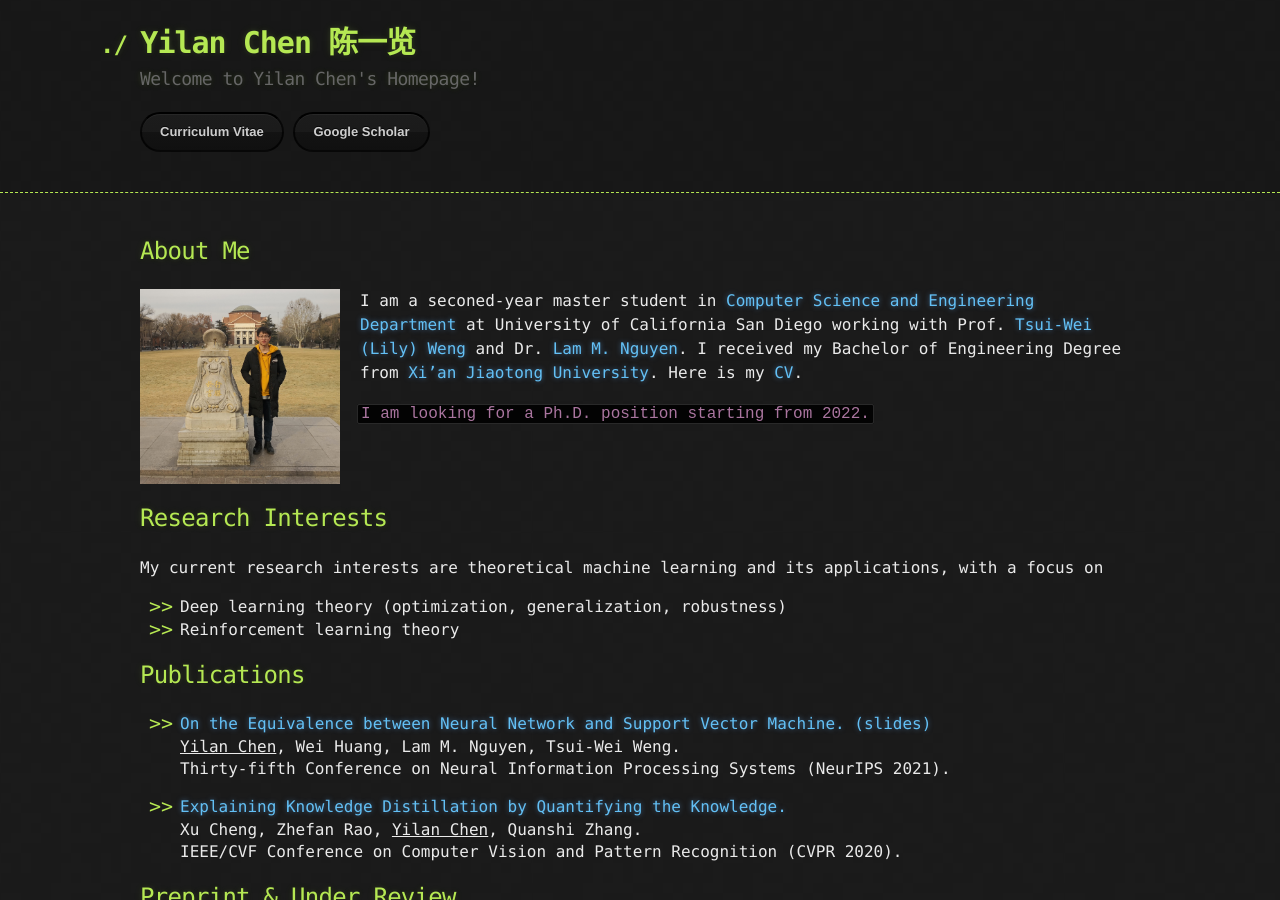
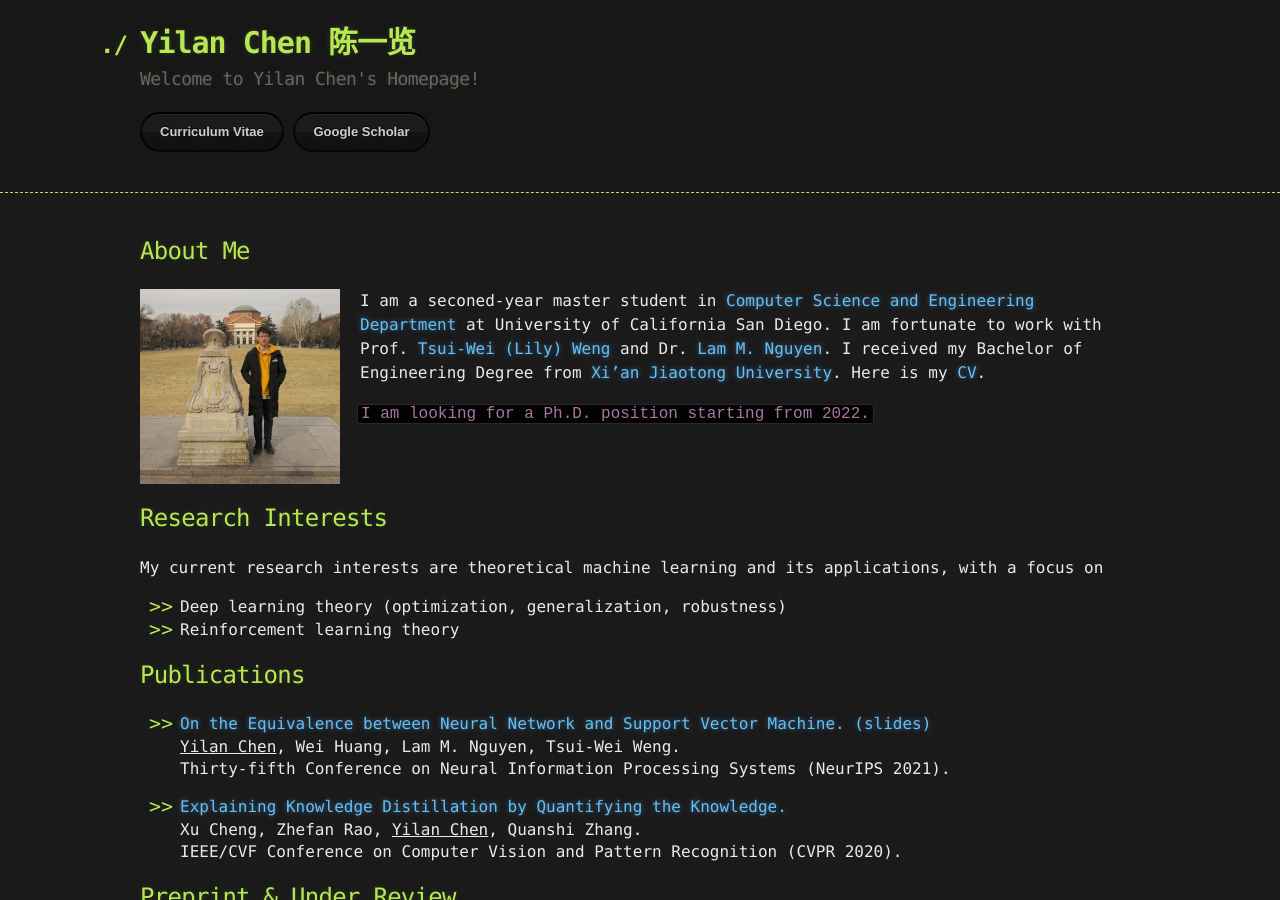
Before and after one commit to yilanchen6/yilanchen6.github.io, a Jekyll site: the page built from index.md, in a window 1280 px wide and 900 px high. Built offline with Jekyll 4.4.1, drawn with Linux system fonts in a browser that asks for light colours; our own code applies the rules of GitHub Pages for plain Markdown files.

Commit message:
Update index.md

```diff
--- a/index.md
+++ b/index.md
@@ -11,7 +11,7 @@ layout: default
 </figure> -->
 
 <img src="/images/chenyilan.jpg" align="left" width="200px" style="margin-right:20px" alt="Yilan's picture" title="2019 at Beijing."/>
-I am a seconed-year master student in [Computer Science and Engineering Department](https://cse.ucsd.edu/) at University of California San Diego working with Prof. [Tsui-Wei (Lily) Weng](https://lilyweng.github.io/) and Dr. [Lam M. Nguyen](https://lamnguyen-mltd.github.io/).
+I am a seconed-year master student in [Computer Science and Engineering Department](https://cse.ucsd.edu/) at University of California San Diego. I am fortunate to work with Prof. [Tsui-Wei (Lily) Weng](https://lilyweng.github.io/) and Dr. [Lam M. Nguyen](https://lamnguyen-mltd.github.io/).
 <!-- Before that, I spent some time as a research intern at [University of Technology Sydney](https://www.uts.edu.au/), advised by Prof. [Richard Xu](https://www.uts.edu.au/staff/yida.xu) and [Shanghai Jiao Tong University](http://en.sjtu.edu.cn/), advised by Prof. [Quanshi Zhang](http://qszhang.com/).  -->
 I received my Bachelor of Engineering Degree from [Xi'an Jiaotong University](http://en.xjtu.edu.cn/).
 Here is my [CV](https://chenyilan.net/files/CV_Yilan_Chen.pdf).
```
